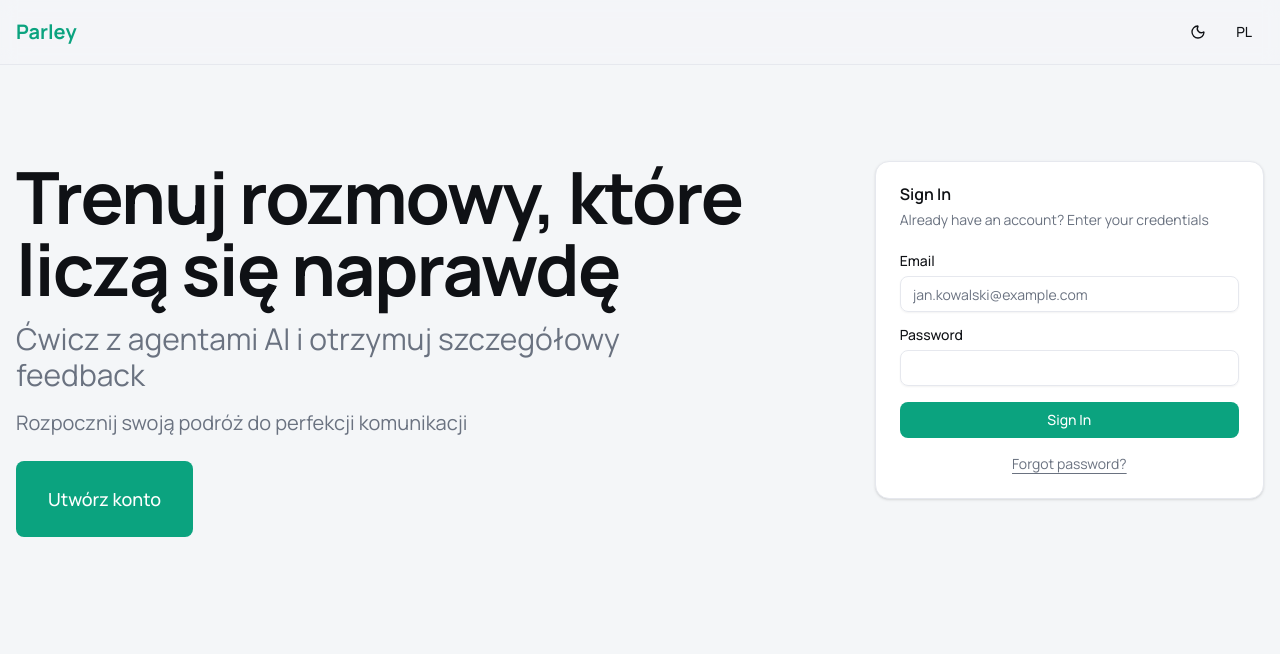
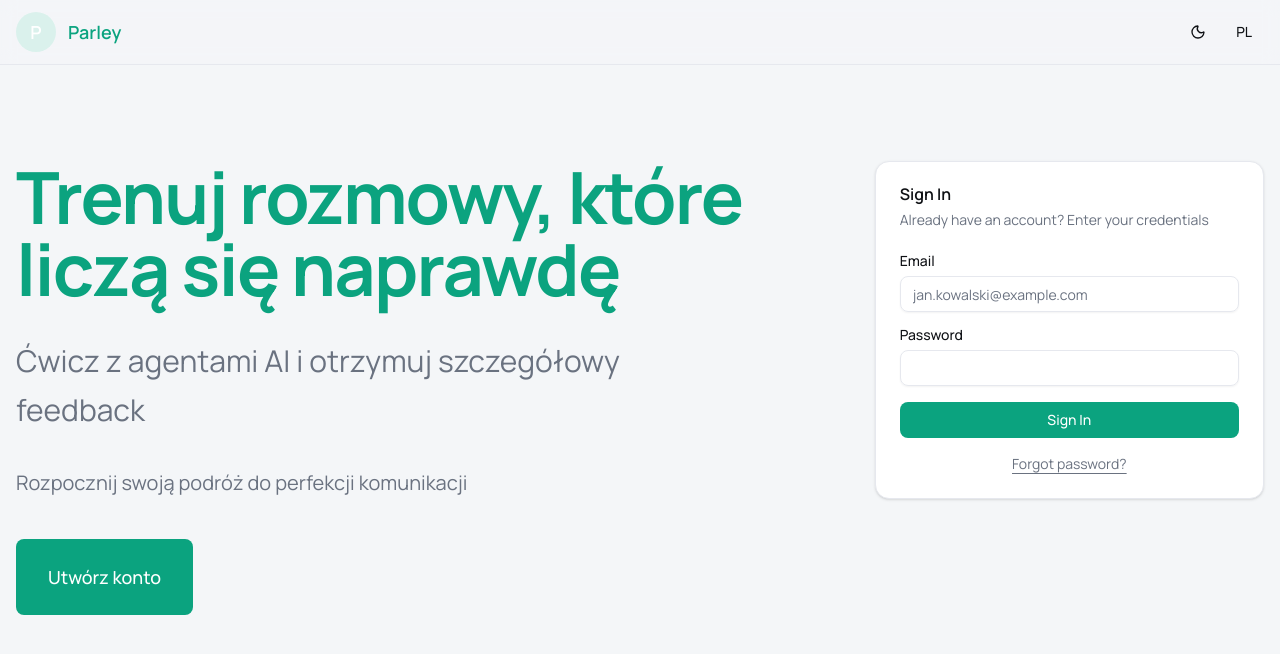
Before and after one commit to Bartes74/parley-mvp, a Next.js app: page /en in a window 1280 px wide. Shown: the top 654 px of the page. Built offline with nearby package versions, Linux system fonts and the light colour scheme; no server answers; the database is empty.

Commit message:
feat: apply branding settings in header and landing

```diff
--- a/app/[locale]/layout.tsx
+++ b/app/[locale]/layout.tsx
@@ -1,8 +1,11 @@
-import { NextIntlClientProvider } from 'next-intl';
-import { getMessages } from 'next-intl/server';
-import { notFound } from 'next/navigation';
-import { locales } from '@/i18n';
-import { Header } from '@/components/header';
+import type { CSSProperties } from "react"
+import { NextIntlClientProvider } from "next-intl";
+import { getMessages } from "next-intl/server";
+import { notFound } from "next/navigation";
+import { locales } from "@/i18n";
+import { Header } from "@/components/header";
+import { createClient } from "@/lib/supabase/server";
+import { parseSettings, DEFAULT_BRANDING, type BrandingSettings } from "@/lib/settings";
 
 export default async function LocaleLayout({
   children,
@@ -18,13 +21,54 @@ export default async function LocaleLayout({
   }
 
   const messages = await getMessages();
+  const supabase = await createClient();
+  const { data: rawSettings } = await supabase
+    .from("settings")
+    .select("key, value");
+
+  const { branding, landing } = parseSettings(rawSettings);
+  const primaryColor = branding.primary_color || DEFAULT_BRANDING.primary_color;
+  const cssVarStyles = createBrandingCssVars(branding);
 
   return (
     <NextIntlClientProvider messages={messages}>
-      <div className="flex min-h-screen flex-col">
-        <Header />
+      <div className="flex min-h-screen flex-col" style={cssVarStyles}>
+        <Header
+          branding={branding}
+          serviceName={landing.serviceName}
+          primaryColor={primaryColor}
+        />
         <main className="flex-1">{children}</main>
       </div>
     </NextIntlClientProvider>
   );
 }
+
+function createBrandingCssVars(branding: BrandingSettings): CSSProperties {
+  const primary = branding.primary_color || DEFAULT_BRANDING.primary_color;
+  const primaryForeground = getContrastColor(primary);
+
+  return {
+    "--primary": primary,
+    "--primary-hover": `color-mix(in srgb, ${primary} 85%, black)`,
+    "--primary-soft": `color-mix(in srgb, ${primary} 15%, white)`,
+    "--primary-foreground": primaryForeground,
+    "--ring": primary,
+  } as CSSProperties;
+}
+
+function getContrastColor(hexColor: string): string {
+  const normalized = hexColor.replace("#", "");
+
+  const bigint = parseInt(normalized.length === 3
+    ? normalized.split("").map((char) => char + char).join("")
+    : normalized, 16);
+
+  const r = (bigint >> 16) & 255;
+  const g = (bigint >> 8) & 255;
+  const b = bigint & 255;
+
+  const luminance = (0.2126 * r + 0.7152 * g + 0.0722 * b) / 255;
+
+  return luminance > 0.55 ? "#0F1115" : "#FFFFFF";
+}
--- a/app/[locale]/page.tsx
+++ b/app/[locale]/page.tsx
@@ -3,6 +3,7 @@ import { Button } from "@/components/ui/button"
 import { createClient } from "@/lib/supabase/server"
 import { redirect } from "next/navigation"
 import { LandingLoginForm } from "@/components/landing-login-form"
+import { parseSettings, DEFAULT_BRANDING } from "@/lib/settings"
 
 export default async function Home() {
   const supabase = await createClient()
@@ -23,54 +24,41 @@ export default async function Home() {
 
   console.log("[Landing] All settings from DB:", allSettings);
 
-  // Transform array to object
-  const settingsObject = allSettings?.reduce((acc, item) => {
-    acc[item.key] = item.value;
-    return acc;
-  }, {} as Record<string, unknown>) || {};
+  const { branding, landing } = parseSettings(allSettings);
 
-  console.log("[Landing] Settings object:", settingsObject);
+  const primaryColor = branding.primary_color || DEFAULT_BRANDING.primary_color;
+  const headline = landing.headline;
+  const subClaim = landing.subClaim;
+  const lead = landing.lead;
+  const ctaRegister = landing.cta_register;
 
-  // Extract landing settings
-  const landing = settingsObject.landing as {
-    serviceName?: string;
-    headline?: string;
-    subClaim?: string;
-    lead?: string;
-    cta_login?: string;
-    cta_register?: string;
-  } | undefined;
-
-  const serviceName = landing?.serviceName || "Parley";
-  const headline = landing?.headline || "Trenuj rozmowy, które liczą się naprawdę";
-  const subClaim = landing?.subClaim || "Ćwicz z agentami AI i otrzymuj szczegółowy feedback";
-  const lead = landing?.lead || "Rozpocznij swoją podróż do perfekcji komunikacji";
-  const ctaRegister = landing?.cta_register || "Utwórz konto";
-
-  console.log("[Landing] Final values:", { serviceName, headline, subClaim, lead, ctaRegister });
+  console.log("[Landing] Final values:", { serviceName: landing.serviceName, headline, subClaim, lead, ctaRegister });
 
   return (
     <div className="container mx-auto px-4 py-12 lg:py-24 max-w-7xl">
       <div className="grid gap-10 lg:grid-cols-3 lg:items-start">
         {/* Left side - Hero content (66%) */}
-        <div className="flex flex-col justify-start space-y-6 lg:col-span-2">
-          <div className="space-y-4">
+        <div className="flex flex-col justify-start space-y-8 lg:col-span-2">
+          <div className="space-y-6 lg:space-y-8">
             {/* Headline - duża czcionka */}
-            <h1 className="text-5xl font-bold tracking-tight sm:text-6xl lg:text-7xl">
+            <h1
+              className="text-5xl font-bold tracking-tight sm:text-6xl lg:text-7xl"
+              style={{ color: primaryColor }}
+            >
               {headline}
             </h1>
             {/* Sub-claim - średnia czcionka (jak poprzedni lead) */}
-            <p className="text-xl text-muted-foreground sm:text-2xl lg:text-3xl max-w-2xl">
+            <p className="max-w-2xl text-xl leading-relaxed text-muted-foreground sm:text-2xl lg:text-3xl">
               {subClaim}
             </p>
             {/* Lead - mniejsza czcionka */}
-            <p className="text-base text-muted-foreground sm:text-lg lg:text-xl max-w-2xl">
+            <p className="max-w-2xl text-base leading-relaxed text-muted-foreground sm:text-lg lg:text-xl">
               {lead}
             </p>
           </div>
 
-          <div>
-            <Button asChild size="lg" className="text-lg px-8 py-6 h-auto">
+          <div className="pt-2">
+            <Button asChild size="lg" className="h-auto px-8 py-6 text-lg">
               <Link href="/register">{ctaRegister}</Link>
             </Button>
           </div>
--- a/components/header.tsx
+++ b/components/header.tsx
@@ -1,22 +1,29 @@
 "use client";
 
 import Link from "next/link";
+import Image from "next/image";
 import { useTranslations } from "next-intl";
 import { ThemeToggle } from "./theme-toggle";
 import { LocaleToggle } from "./locale-toggle";
 import { Button } from "./ui/button";
-import { Badge } from "./ui/badge";
 import { createClient } from "@/lib/supabase/client";
 import { useRouter, usePathname } from "next/navigation";
-import { useEffect, useState } from "react";
+import { useEffect, useMemo, useState } from "react";
 import { User } from "@supabase/supabase-js";
+import type { BrandingSettings } from "@/lib/settings";
 
 interface UserProfile {
   email: string;
   role: string;
 }
 
-export function Header() {
+interface HeaderProps {
+  branding: BrandingSettings;
+  serviceName: string;
+  primaryColor: string;
+}
+
+export function Header({ branding, serviceName, primaryColor }: HeaderProps) {
   const t = useTranslations("common");
   const router = useRouter();
   const pathname = usePathname();
@@ -26,6 +33,13 @@ export function Header() {
 
   // Check if we're on landing page (root path)
   const isLandingPage = pathname === "/" || pathname === "/pl" || pathname === "/en";
+  const logoUrl = useMemo(() => {
+    if (!branding.logo_path) return null;
+
+    return branding.logo_path.startsWith("http")
+      ? branding.logo_path
+      : `${process.env.NEXT_PUBLIC_SUPABASE_URL}/storage/v1/object/public/logos/${branding.logo_path}`;
+  }, [branding.logo_path]);
 
   useEffect(() => {
     const supabase = createClient();
@@ -98,8 +112,26 @@ export function Header() {
     <header className="sticky top-0 z-50 w-full border-b border-border bg-background/95 backdrop-blur supports-[backdrop-filter]:bg-background/60">
       <div className="container max-w-7xl mx-auto flex h-16 items-center justify-between px-4">
         <div className="flex items-center gap-6">
-          <Link href="/" className="flex items-center space-x-2">
-            <span className="text-xl font-bold text-primary">Parley</span>
+          <Link href="/" className="flex items-center gap-3">
+            {logoUrl ? (
+              <span className="relative h-10 w-auto">
+                <Image
+                  src={logoUrl}
+                  alt={serviceName}
+                  width={120}
+                  height={40}
+                  className="h-10 w-auto object-contain"
+                  priority
+                />
+              </span>
+            ) : (
+              <span className="flex h-10 w-10 items-center justify-center rounded-full bg-primary-soft text-lg font-semibold text-primary-foreground">
+                {serviceName.charAt(0).toUpperCase()}
+              </span>
+            )}
+            <span className="text-lg font-semibold" style={{ color: primaryColor }}>
+              {serviceName}
+            </span>
           </Link>
           {user && !isLoading && (
             <nav className="flex items-center gap-4">
--- a/components/public-header.tsx
+++ b/components/public-header.tsx
@@ -1,21 +1,20 @@
 import Link from "next/link";
+import Image from "next/image";
 import { ThemeToggle } from "@/components/theme-toggle";
 import { LocaleToggle } from "@/components/locale-toggle";
 import { createClient } from "@/lib/supabase/server";
-import Image from "next/image";
+import { parseSettings, DEFAULT_BRANDING } from "@/lib/settings";
 
 export async function PublicHeader() {
   const supabase = await createClient();
 
-  // Fetch branding settings for logo
-  const { data: settings } = await supabase
+  const { data: rawSettings } = await supabase
     .from("settings")
-    .select("key, value")
-    .eq("key", "branding")
-    .single();
+    .select("key, value");
 
-  const branding = settings?.value as { logo_path?: string | null; primary_color?: string } | undefined;
-  const logoPath = branding?.logo_path;
+  const { branding, landing } = parseSettings(rawSettings);
+  const logoPath = branding.logo_path;
+  const primaryColor = branding.primary_color || DEFAULT_BRANDING.primary_color;
 
   return (
     <header className="sticky top-0 z-50 w-full border-b bg-background/95 backdrop-blur supports-[backdrop-filter]:bg-background/60">
@@ -26,20 +25,25 @@ export async function PublicHeader() {
             <div className="relative h-10 w-auto">
               <Image
                 src={
-                  logoPath.startsWith('http')
+                  logoPath.startsWith("http")
                     ? logoPath
                     : `${process.env.NEXT_PUBLIC_SUPABASE_URL}/storage/v1/object/public/logos/${logoPath}`
                 }
-                alt="Logo"
+                alt={landing.serviceName}
                 width={120}
                 height={40}
-                className="object-contain h-10 w-auto"
+                className="h-10 w-auto object-contain"
                 priority
               />
             </div>
           ) : (
-            <span className="text-xl font-semibold">Parley</span>
+            <span className="flex h-10 w-10 items-center justify-center rounded-full bg-primary-soft text-lg font-semibold text-primary-foreground">
+              {landing.serviceName.charAt(0).toUpperCase()}
+            </span>
           )}
+          <span className="text-lg font-semibold" style={{ color: primaryColor }}>
+            {landing.serviceName}
+          </span>
         </Link>
 
         {/* Right side - Theme toggle and Language */}
--- /dev/null
+++ b/lib/settings.ts
@@ -0,0 +1,63 @@
+export interface SettingsRow {
+  key: string
+  // Supabase returns JSON as unknown
+  value: Record<string, unknown> | null
+}
+
+export interface BrandingSettings {
+  logo_path: string | null
+  primary_color: string
+}
+
+export interface LandingSettings {
+  serviceName: string
+  headline: string
+  subClaim: string
+  lead: string
+  cta_login: string
+  cta_register: string
+}
+
+export interface ParsedSettings {
+  branding: BrandingSettings
+  landing: LandingSettings
+}
+
+export const DEFAULT_BRANDING: BrandingSettings = {
+  logo_path: null,
+  primary_color: "#0BA37F",
+}
+
+export const DEFAULT_LANDING: LandingSettings = {
+  serviceName: "Parley",
+  headline: "Trenuj rozmowy, które liczą się naprawdę",
+  subClaim: "Ćwicz z agentami AI i otrzymuj szczegółowy feedback",
+  lead: "Rozpocznij swoją podróż do perfekcji komunikacji",
+  cta_login: "Zaloguj się",
+  cta_register: "Utwórz konto",
+}
+
+export function parseSettings(rows: SettingsRow[] | null | undefined): ParsedSettings {
+  const map = new Map<string, Record<string, unknown> | null>()
+
+  rows?.forEach((row) => {
+    if (row?.key) {
+      map.set(row.key, row.value)
+    }
+  })
+
+  const branding = {
+    ...DEFAULT_BRANDING,
+    ...(map.get("branding") as Partial<BrandingSettings> | undefined),
+  }
+
+  const landing = {
+    ...DEFAULT_LANDING,
+    ...(map.get("landing") as Partial<LandingSettings> | undefined),
+  }
+
+  return {
+    branding,
+    landing,
+  }
+}
```
